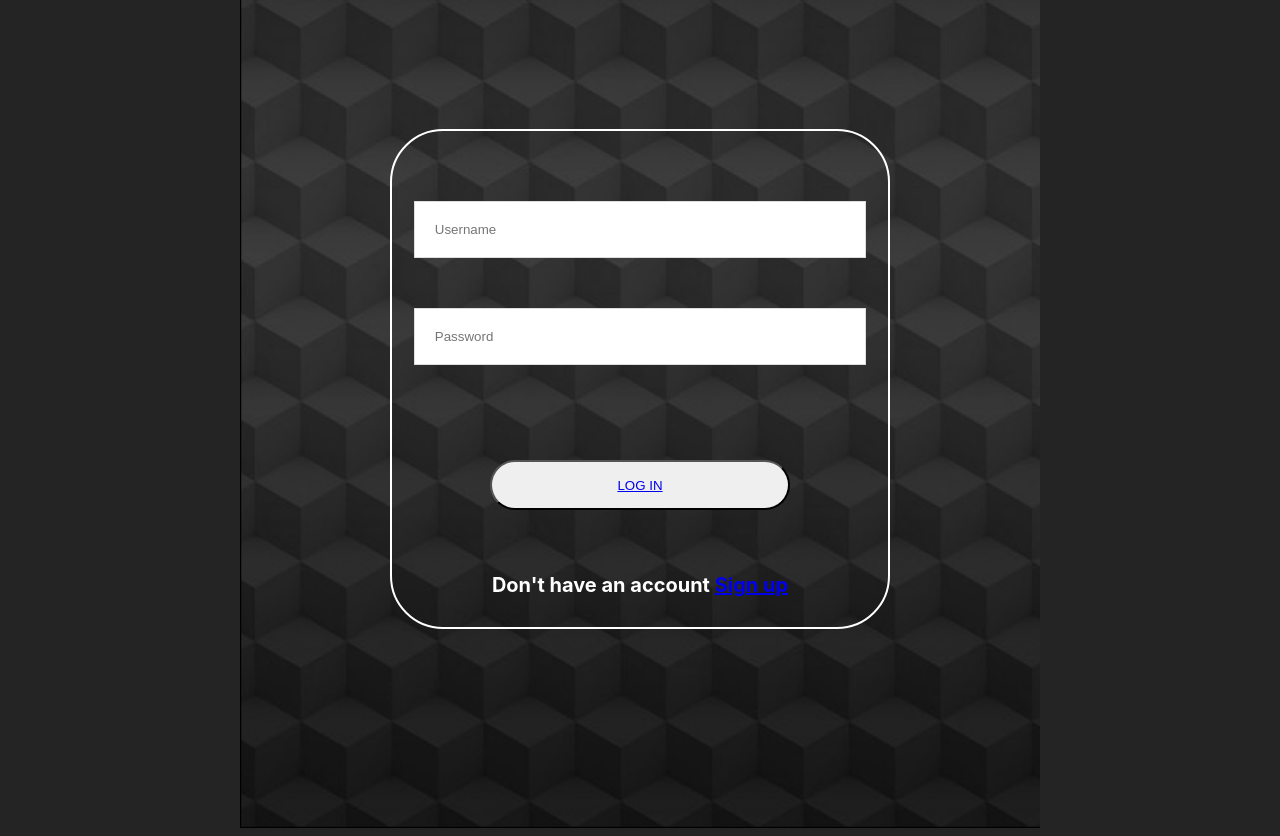
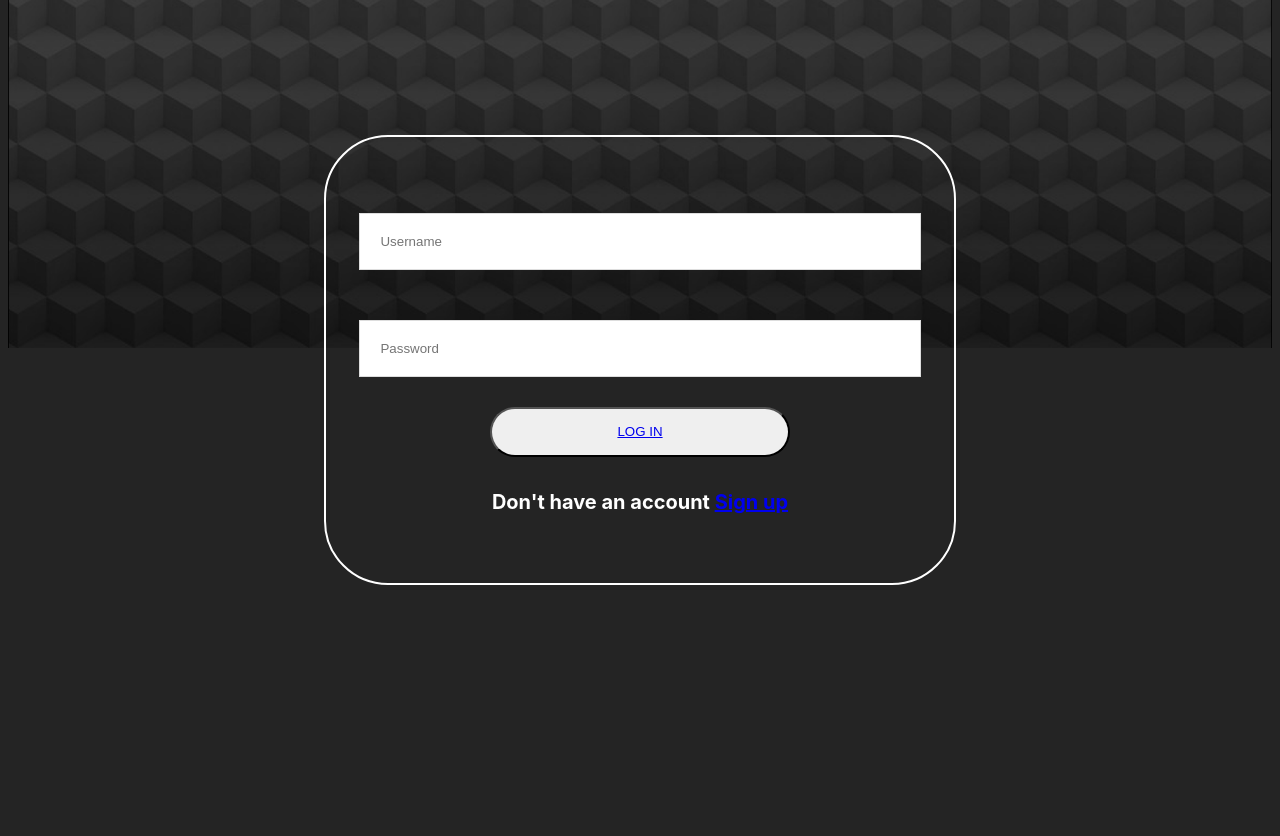
Before and after one commit to CapybaraWithANuke/Battle-Arena, a Vue app: page /login in a window 1280 px wide. Shown: the part 460-1296 px from the top of the page. After the commit the page ends 1045 px from the top, so only its background shows below. Built offline with nearby package versions, Linux system fonts and the light colour scheme.

Commit message:
size modifications

```diff
--- a/src/components/Login.vue
+++ b/src/components/Login.vue
@@ -9,11 +9,12 @@
   <div class="form-container">
     <input class="input_field" placeholder="Username"><br>
     <input class="input_field" placeholder="Password"><br>
- </div>
 
     <button class="login-button"><RouterLink to="/playGame">LOG IN</RouterLink></button><br>
 
     <h2 class = "label_registration">Don't have an account <RouterLink to="/">Sign up</RouterLink></h2><br>
+
+ </div>
 </div>
 
 </template>
@@ -40,8 +41,6 @@
   font-size: 20px;
   color: white;
   margin-top: 30px;
-  position: absolute;
-  top: 1000px;
 }
 
 .input_field {
@@ -50,7 +49,6 @@ padding: 20px;
 border: 1px solid #ddd;
 margin-top: 50px;
 }
-
 
 .register-container {
   display: flex;
@@ -62,26 +60,29 @@ margin-top: 50px;
 .form-container {
   background-color: rgba(255, 255, 255, 0);
   border: 2px solid white;
-  border-radius: 53px;
-  padding: 20px;
+  border-radius: 5vw;
+  padding: 2vw;
   display: inline-block;
-  margin-top: 20px;
+  margin-top: 2vw;
   width: 500px;
   height: 500px;
-  max-width: 100%;
   box-sizing: border-box;
-
 }
 
 .login-button {
-  margin-top: 20px;
+  margin-top: 30px;
   margin-left: 10px;
   margin-right: 10px;
   height: 50px;
   width: 300px;
   border-radius: 35px;
-  position: absolute;
-  top: 900px;
+}
+
+@media screen and (min-width: 1000px) {
+  .form-container {
+    width: 50%;
+    height: auto;
+  }
 }
 
 </style>
--- a/src/components/Register.vue
+++ b/src/components/Register.vue
@@ -24,7 +24,7 @@ export default {
 <template>
 
 <div class="register-container">
-  <h1 class="titan_one">BATTLE<br>ARENA</h1><br>
+  <h1 class="titan_one">BATTLE ARENA</h1><br>
 
   <div class="form-container">
     <input class="input_field" placeholder="Username"><br>
@@ -53,7 +53,7 @@ export default {
 
       </div>
 
-      <RouterLink to="/playGame"><button class="signup_button">SIGN UP</button></RouterLink><br>
+    <RouterLink to="/playGame"><button class="signup_button">SIGN UP</button></RouterLink><br>
 
     <h2 class = "label_registration">Already have an account? <RouterLink to="/login">Login</RouterLink></h2><br>
   </div>
@@ -109,15 +109,13 @@ margin-top: 20px;
 .form-container {
   background-color: rgba(255, 255, 255, 0);
   border: 2px solid white;
-  border-radius: 53px;
-  padding: 20px;
+  border-radius: 5vw;
+  padding: 2vw;
   display: inline-block;
-  margin-top: 20px;
+  margin-top: 2vw;
   width: 500px;
   height: 500px;
-  max-width: 100%;
   box-sizing: border-box;
-
 }
 
 .signup_button {
@@ -129,4 +127,13 @@ margin-top: 20px;
   border-radius: 35px;
 }
 
+@media screen and (min-width: 1000px) {
+  .form-container {
+    width: 50%;
+    height: auto;
+  }
+}
+
+
+
 </style>
--- a/src/style.css
+++ b/src/style.css
@@ -43,9 +43,9 @@
 
 }
 
-@media screen and (min-width: 2421px) {
+@media screen and (min-width: 800px) {
   #app {
-    width: 1728px;
-    height: 1117px;
+    width: 100%;
+    height: 100vh;
   }
 }
```
